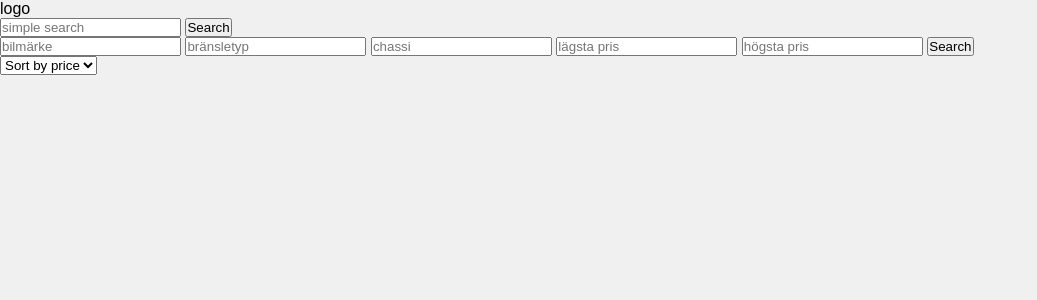
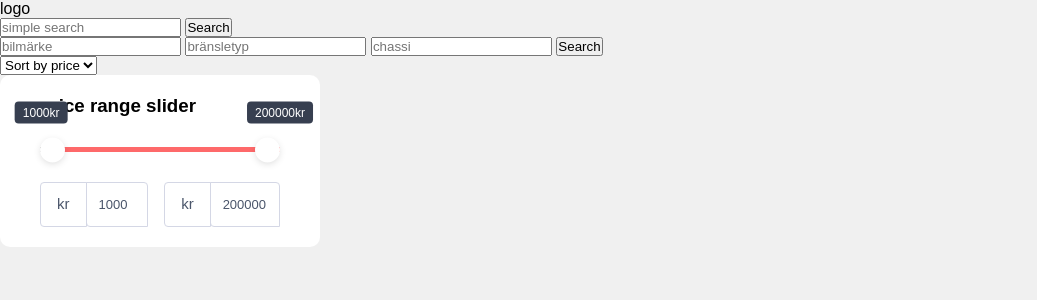
Before and after one commit to isak0016/biljakt, a Flask app: page /scraper/simple-search in a window 1280 px wide. Shown: the top 300 px of the page, without its empty margins (0-1037 px from the left). Run offline with Flask 3, Linux system fonts and the light colour scheme.

Commit message:
added a double ended price slider and implemented it into both simple and advanced search

```diff
--- a/main.py
+++ b/main.py
@@ -18,6 +18,12 @@ def clean_price_to_int(price):
     price = str(price)
     cleaned = re.sub(r"[^\d]", "", price)
     return int(cleaned) if cleaned else 0
+
+def price_limit_cutoff(price_low, price_high, card_list):
+    return [
+        card for card in card_list
+        if price_low <= card['pris'] <= price_high
+    ]
 
 @app.route("/scraper/sort", methods=["GET", "POST"])
 def card_list_sorter():
@@ -42,8 +48,8 @@ def advanced_search():
         make_pre_cap = request.form.get('brand')
         fuel_pre_cap = request.form.get('fuel')
         chassi_pre_cap = request.form.get('chassi')
-        price_low = int(request.form.get('price_low'))
-        price_high = int(request.form.get('price_high'))
+        price_low = int(request.form.get('min_input'))
+        price_high = int(request.form.get('max_input'))
         if make_pre_cap.upper() != "BMW" or "BYD" or "DFSK" or "DS" or "GMC" or "LEVC" or "MAN" or "MG" or "NIO" or "SEAT" or "XPENG" or "AMC" or "DKW" or "VW" or "ABT":
             make_search = make_pre_cap.capitalize()
         else:
@@ -58,6 +64,11 @@ def advanced_search():
         add_unique_results(tradera_results)
         add_unique_results(kvd_results)
 
+        for card in card_list:
+            card["pris"] = clean_price_to_int(card["pris"])
+
+        card_list[:] = price_limit_cutoff(price_low, price_high, card_list)
+
     return render_template("scraper.html", title="scraper", card_list = card_list)
 
 @app.route("/scraper/simple-search", methods=["GET", "POST"])
@@ -66,6 +77,8 @@ def simple_search():
     if request.method ==  "POST":
         card_list.clear()
         s_search = request.form.get('simple_search')
+        price_low = int(request.form.get('min_input'))
+        price_high = int(request.form.get('max_input'))
 
         blocket_results = blocket_scrape_simple(s_search)
         tradera_results = tradera_scrape(s_search)
@@ -74,12 +87,13 @@ def simple_search():
         add_unique_results(tradera_results)
         add_unique_results(kvd_results)
 
-    return render_template("scraper.html", title="scraper", card_list = card_list)
+        for card in card_list:
+            card["pris"] = clean_price_to_int(card["pris"])
+
+        card_list[:] = price_limit_cutoff(price_low, price_high, card_list)
 
 
-
-
-
+    return render_template("scraper.html", title="scraper", card_list = card_list)
 
 if __name__ == "__main__":
     app.run(debug= True, port=5502)
--- a/static/scrapestyle.css
+++ b/static/scrapestyle.css
@@ -68,3 +68,143 @@ body{
 .info-footer a:hover {
   text-decoration: underline;
 }
+
+.double-slider-box{
+  background-color: #fff;
+  padding: 20px 40px;
+  border-radius: 10px;
+  max-width: 20rem;
+}
+
+.range-slider{
+  position: relative;
+  width: 100%;
+  height: 5px;
+  margin: 30px 0;
+  background-color: #8a8a8a;
+}
+
+.slider-track{
+  height: 100%;
+  position: absolute;
+  background-color: #fe696a;
+}
+
+.range-slider input{
+  position: absolute;
+  width: 100%;
+  background: none;
+  pointer-events: none;
+  top: 50%;
+  transform: translateY(-50%);
+  appearance: none;
+}
+
+input[type="range"]::-webkit-slider-thumb{
+  height: 25px;
+  width: 25px;
+  border-radius: 50%;
+  border: 3px solid #fff;
+  background: #fff;
+  pointer-events: auto;
+  appearance: none;
+  cursor: pointer;
+  box-shadow: 0 .125rem .5625rem -0.125rem rgba(0,0,0,0.2)
+}
+
+input[type="range"]::-moz-range-thumb {
+  height: 25px;
+  width: 25px;
+  border-radius: 50%;
+  border: 3px solid #fff;
+  background: #fff;
+  pointer-events: auto;
+  cursor: pointer;
+  -moz-appearance: none;
+  box-shadow: 0 .125rem .5625rem -0.125rem rgba(0,0,0,0.2)
+}
+
+.tooltip{
+  padding: .25rem .5rem;
+  border: 0;
+  background: #373f50;
+  color: #fff;
+  font-size: .75rem;
+  line-height: 1.2;
+  border-radius: .25rem;
+  bottom: 120%;
+  display: block;
+  position: absolute;
+  text-align: center;
+  white-space: nowrap;
+}
+
+.min-tooltip {
+  left: 50%;
+  transform: translateX(-50%) translateY(-100%);
+  z-index: 5;
+}
+
+.max-tooltip {
+  right: 50%;
+  transform: translateX(50%) translateY(-100%);
+}
+
+.input-box {
+  display: flex;
+}
+
+.min-box, .max-box{
+  width: 50%
+}
+
+.min-box {
+  padding-right: .5rem;
+  margin-right: .5rem;
+}
+
+.input-wrap {
+  position: relative;
+  display: flex;
+  flex-wrap: wrap;
+  align-items: stretch;
+  width: 100%;
+}
+
+.input-addon {
+  display: flex;
+  align-items: center;
+  padding: .625rem 1rem;
+  font-size: 0.9375rem;
+  font-weight: 400;
+  line-height: 1.5;
+  color: #4b566b;
+  text-align: center;
+  white-space: nowrap;
+  background-color: #fff;
+  border: 1px solid #d4d7e5;
+  border-radius: .25rem;
+  border-top-right-radius: 0;
+  border-bottom-right-radius: 0;
+}
+
+.input-field {
+  margin-left: -1px;
+  padding: .425rem .75rem;
+  font-size: 0.8125rem;
+  border-radius: .25rem;
+  position: relative;
+  flex: 1 1 auto;
+  width: 1%;
+  min-width: 0;
+  color: #4b566b;
+  background-color: #fff;
+  background-clip: padding-box;
+  border: 1px solid #d4d7e5;
+  border-top-left-radius: 0;
+  border-bottom-right-radius: 0;
+}
+
+.input-field:focus{
+  outline:none;
+}
--- /dev/null
+++ b/static/script.js
@@ -0,0 +1,51 @@
+window.onload = function () {
+    slideMin();
+    slideMax();
+}
+
+const minVal = document.querySelector(".min-val");
+const maxVal = document.querySelector(".max-val");
+const priceInputMin = document.querySelector(".min-input");
+const priceInputMax = document.querySelector(".max-input");
+const minTooltip = document.querySelector(".min-tooltip");
+const maxTooltip = document.querySelector(".max-tooltip");
+const minGap = 0;
+const range = document.querySelector(".slider-track");
+const sliderMinValue = parseInt(minVal.min);
+const sliderMaxValue = parseInt(maxVal.max);
+
+function slideMin() {
+    let gap = parseInt(maxVal.value) - parseInt(minVal.value);
+    if (gap <= minGap) {
+        minVal.value = parseInt(maxVal.value) - minGap;
+    }
+    minTooltip.innerHTML = minVal.value + "kr";
+    priceInputMin.value = minVal.value;
+    setArea();
+}
+
+function slideMax() {
+    let gap = parseInt(maxVal.value) - parseInt(minVal.value);
+    if (gap <= minGap) {
+        maxVal.value = parseInt(minVal.value) + minGap;
+    }
+    maxTooltip.innerHTML = maxVal.value + "kr";
+    priceInputMax.value = maxVal.value;
+    setArea();
+}
+
+function setArea() {
+    range.style.left = (minVal.value / sliderMaxValue) * 100 + "%";
+    minTooltip.style.left = (minVal.value / sliderMaxValue) * 100 + "%";
+    range.style.right = 100 - (maxVal.value / sliderMaxValue) * 100 + "%";
+    maxTooltip.style.right = 100 - (maxVal.value / sliderMaxValue) * 100 + "%";
+}
+
+document.querySelectorAll("form").forEach(form => {
+    form.addEventListener("submit", () => {
+        const minVal = document.querySelector(".min-val").value;
+        const maxVal = document.querySelector(".max-val").value;
+        form.querySelector(".hidden-min").value = minVal;
+        form.querySelector(".hidden-max").value = maxVal;
+    });
+});
--- a/templates/scraper.html
+++ b/templates/scraper.html
@@ -11,14 +11,16 @@
         <form action="/scraper/simple-search" method="POST">
             <input type="text" placeholder="simple search" name="simple_search">
             <button type="submit">Search</button>
+            <input type="hidden" name="min_input" class="hidden-min">
+            <input type="hidden" name="max_input" class="hidden-max">
         </form>
         <form action="/scraper" method="POST">
             <input type="text" placeholder="bilmärke" name="brand"></input>
             <input type="text" placeholder="bränsletyp" name="fuel"></input>
             <input type="text" placeholder="chassi" name="chassi"></input>
-            <input type="text" placeholder="lägsta pris" name="price_low"></input>
-            <input type="text" placeholder="högsta pris" name="price_high"></input> <!-- put in double sclassed slclasser for price-->
             <button type="submit">Search</button>
+            <input type="hidden" name="min_input" class="hidden-min">
+            <input type="hidden" name="max_input" class="hidden-max">
         </form>
         <form action="/scraper/sort" method="POST">
             <select name="sort_order" onchange="this.form.submit()">
@@ -27,6 +29,30 @@
                 <option value="desc" {% if request.form.get('sort_order') == 'desc' %}selected{% endif %}>Högst först</option>
             </select>
         </form>
+    <div class="double-slider-box">
+        <h3 class="range-title">price range slider</h3>
+        <div class="range-slider">
+            <span class="slider-track"></span>
+            <input type="range" name="min_val" class="min-val" min="1000" max="200000" value="1000" oninput="slideMin()">
+            <input type="range" name="max_val" class="max-val" min="1000" max="200000" value="200000" oninput="slideMax()">
+            <div class="tooltip min-tooltip"></div>
+            <div class="tooltip max-tooltip"></div>
+        </div>
+        <div class="input-box">
+            <div class="min-box">
+                <div class="input-wrap">
+                    <span class="input-addon">kr</span>
+                    <input type="text" name="min_input" class="input-field min-input">
+                </div>
+            </div>
+            <div class="max-box">
+                <div class="input-wrap">
+                    <span class="input-addon">kr</span>
+                    <input type="text" name="max_input" class="input-field max-input">
+                </div>
+            </div>
+        </div>
+    </div>
     <div class="card-container">
         {% if card_list %}
             {% for item in card_list %}
@@ -45,4 +71,5 @@
             {% endfor %}
         {% endif%}
     </div>
+    <script src="{{ url_for('static', filename='script.js') }}"></script>
 </body>
```
